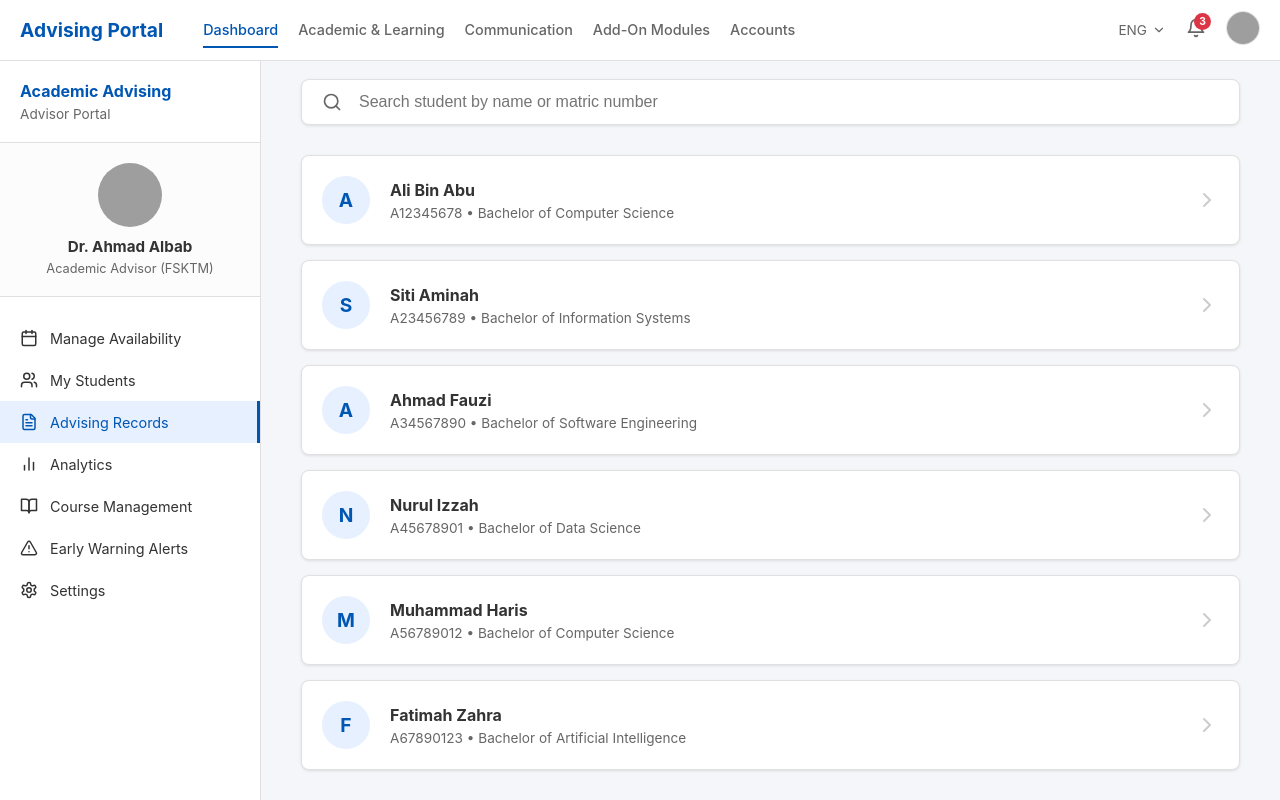
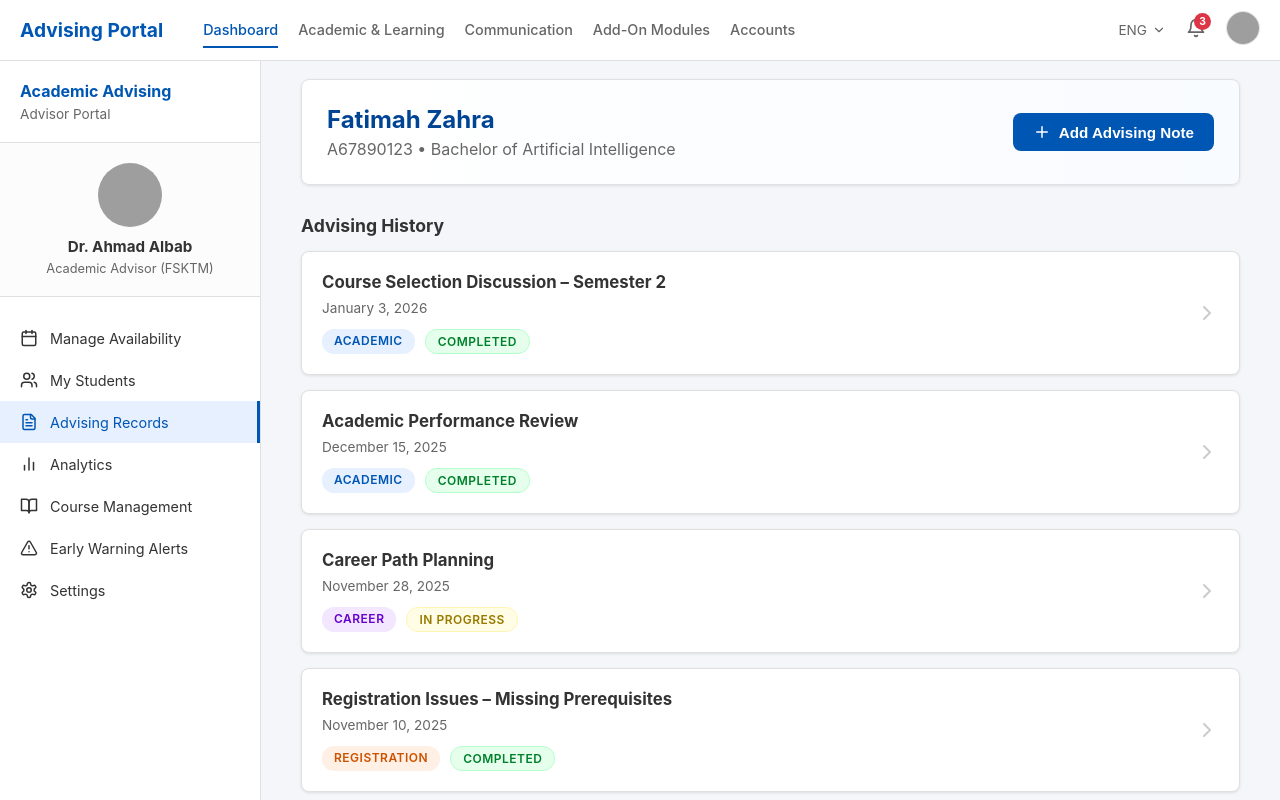
Before and after one commit to evelynngoh/ESDM, a React (Vite) app in the folder advising-ui/: page / in a window 1280 px wide. Both pictures are taken after a click on the element 770 px from the left and 725 px from the top of the page. Built offline with nearby package versions, Linux system fonts and the light colour scheme; grey boxes are pictures that could not be loaded.

Commit message:
feat: add academic advising system UI mockup

```diff
--- a/advising-ui/index.html
+++ b/advising-ui/index.html
@@ -9,23 +9,7 @@
 </head>
 
 <body>
-  <div id="root">
-    <div style="font-family: sans-serif; padding: 20px;">
-      <h2>Loading Advising App...</h2>
-      <p>If this message doesn't disappear, there is an error.</p>
-      <p>Please check if you ran <code>npm install</code> in this folder.</p>
-    </div>
-  </div>
-  <script>
-    window.onerror = function (message, source, lineno, colno, error) {
-      var root = document.getElementById('root');
-      root.innerHTML += '<div style="color: red; background: #ffe6e6; padding: 10px; border: 1px solid red; margin-top: 20px;">' +
-        '<h3>Error Detected:</h3>' +
-        '<p>' + message + '</p>' +
-        '<p>Source: ' + source + ':' + lineno + '</p>' +
-        '</div>';
-    };
-  </script>
+  <div id="root"></div>
   <script type="module" src="/src/main.jsx"></script>
 </body>
 
--- a/advising-ui/src/App.jsx
+++ b/advising-ui/src/App.jsx
@@ -16,7 +16,9 @@ import {
     BookOpen,
     BarChart2,
     Calendar,
-    FileText
+    FileText,
+    ArrowLeft,
+    Plus
 } from 'lucide-react';
 
 const SidebarItem = ({ icon: Icon, label, active = false }) => (
@@ -26,8 +28,8 @@ const SidebarItem = ({ icon: Icon, label, active = false }) => (
     </div>
 );
 
-const StudentCard = ({ name, matric, program }) => (
-    <div className="student-card">
+const StudentCard = ({ name, matric, program, onClick }) => (
+    <div className="student-card" onClick={onClick}>
         <div className="student-info">
             <div className="student-avatar-placeholder">
                 {name.charAt(0)}
@@ -41,7 +43,46 @@ const StudentCard = ({ name, matric, program }) => (
     </div>
 );
 
+const StatusTag = ({ status }) => {
+    let className = 'tag tag-status ';
+    if (status === 'Completed') className += 'tag-success';
+    else if (status === 'In Progress') className += 'tag-warning';
+
+    return <span className={className}>{status}</span>;
+}
+
+const CategoryTag = ({ category }) => {
+    const colors = {
+        'Academic': 'tag-blue',
+        'Career': 'tag-purple',
+        'Registration': 'tag-orange',
+        'Personal': 'tag-teal'
+    };
+    return <span className={`tag ${colors[category] || 'tag-gray'}`}>{category}</span>;
+}
+
+const AdvisingRecordCard = ({ title, date, category, status }) => (
+    <div className="advising-card">
+        <div className="advising-card-content">
+            <div className="advising-main">
+                <h4 className="advising-title">{title}</h4>
+                <div className="advising-meta">
+                    <span className="advising-date">{date}</span>
+                </div>
+                <div className="advising-tags">
+                    <CategoryTag category={category} />
+                    <StatusTag status={status} />
+                </div>
+            </div>
+            <ChevronRight className="card-arrow" />
+        </div>
+    </div>
+);
+
 function App() {
+    const [currentView, setCurrentView] = useState('list'); // 'list' or 'detail'
+    const [selectedStudent, setSelectedStudent] = useState(null);
+
     const students = [
         { name: 'Ali Bin Abu', matric: 'A12345678', program: 'Bachelor of Computer Science' },
         { name: 'Siti Aminah', matric: 'A23456789', program: 'Bachelor of Information Systems' },
@@ -50,6 +91,24 @@ function App() {
         { name: 'Muhammad Haris', matric: 'A56789012', program: 'Bachelor of Computer Science' },
         { name: 'Fatimah Zahra', matric: 'A67890123', program: 'Bachelor of Artificial Intelligence' },
     ];
+
+    const advisingHistory = [
+        { title: 'Course Selection Discussion – Semester 2', date: 'January 3, 2026', category: 'Academic', status: 'Completed' },
+        { title: 'Academic Performance Review', date: 'December 15, 2025', category: 'Academic', status: 'Completed' },
+        { title: 'Career Path Planning', date: 'November 28, 2025', category: 'Career', status: 'In Progress' },
+        { title: 'Registration Issues – Missing Prerequisites', date: 'November 10, 2025', category: 'Registration', status: 'Completed' },
+        { title: 'Personal Development Check-in', date: 'October 22, 2025', category: 'Personal', status: 'Completed' },
+    ];
+
+    const handleStudentClick = (student) => {
+        setSelectedStudent(student);
+        setCurrentView('detail');
+    };
+
+    const handleBackClick = () => {
+        setCurrentView('list');
+        setSelectedStudent(null);
+    };
 
     return (
         <div className="dashboard-layout">
@@ -104,6 +163,8 @@ function App() {
 
                 {/* Main Content Area */}
                 <main className="content-area">
+                    {currentView === 'list' ? (
+                        <>
                             <div className="content-header">
                                 <h1>Student List</h1>
                                 <p>Select a student to view advising notes and recommendations</p>
@@ -118,15 +179,44 @@ function App() {
 
                             <div className="student-list">
                                 {students.map((student, index) => (
-                            <StudentCard key={index} {...student} />
+                                    <StudentCard key={index} {...student} onClick={() => handleStudentClick(student)} />
                                 ))}
                             </div>
+                        </>
+                    ) : (
+                        <div className="details-view">
+                            <button className="back-button" onClick={handleBackClick}>
+                                <ArrowLeft size={20} /> Back to Student List
+                            </button>
+
+                            <div className="content-header small-margin">
+                                <h1>Advising Notes</h1>
+                            </div>
+
+                            <div className="student-info-banner">
+                                <div className="banner-details">
+                                    <h2 className="banner-name">{selectedStudent.name}</h2>
+                                    <p className="banner-sub">{selectedStudent.matric} • {selectedStudent.program}</p>
+                                </div>
+                                <button className="btn-primary">
+                                    <Plus size={18} /> Add Advising Note
+                                </button>
+                            </div>
+
+                            <div className="history-section">
+                                <h3>Advising History</h3>
+                                <div className="history-list">
+                                    {advisingHistory.map((record, index) => (
+                                        <AdvisingRecordCard key={index} {...record} />
+                                    ))}
+                                </div>
+                            </div>
+                        </div>
+                    )}
                 </main>
             </div>
         </div>
     );
 }
 
-
-
 export default App;
--- a/advising-ui/src/index.css
+++ b/advising-ui/src/index.css
@@ -315,3 +315,174 @@ body {
 .student-card:hover .card-arrow {
     color: var(--primary-blue);
 }
+
+/* Advising Notes View */
+.back-button {
+    background: none;
+    border: none;
+    display: flex;
+    align-items: center;
+    gap: 8px;
+    color: var(--text-muted);
+    cursor: pointer;
+    font-size: 0.95rem;
+    padding: 0;
+    margin-bottom: 20px;
+    font-weight: 500;
+}
+
+.back-button:hover {
+    color: var(--primary-blue);
+}
+
+.small-margin {
+    margin-bottom: 20px;
+}
+
+.student-info-banner {
+    background-color: var(--white);
+    border: 1px solid var(--border-color);
+    border-radius: var(--radius);
+    padding: 25px;
+    display: flex;
+    justify-content: space-between;
+    align-items: center;
+    margin-bottom: 30px;
+    box-shadow: var(--shadow-sm);
+    background: linear-gradient(to right, #ffffff, #f8fbff);
+}
+
+.banner-name {
+    margin: 0 0 5px;
+    font-size: 1.5rem;
+    color: var(--primary-dark);
+}
+
+.banner-sub {
+    margin: 0;
+    color: var(--text-muted);
+    font-size: 1rem;
+}
+
+.btn-primary {
+    background-color: var(--primary-blue);
+    color: white;
+    border: none;
+    padding: 10px 20px;
+    border-radius: var(--radius);
+    font-weight: 600;
+    cursor: pointer;
+    display: flex;
+    align-items: center;
+    gap: 8px;
+    font-size: 0.95rem;
+    transition: background 0.2s;
+}
+
+.btn-primary:hover {
+    background-color: var(--primary-dark);
+}
+
+.history-section h3 {
+    margin: 0 0 15px;
+    font-size: 1.1rem;
+    color: var(--text-dark);
+}
+
+.history-list {
+    display: flex;
+    flex-direction: column;
+    gap: 15px;
+}
+
+.advising-card {
+    background-color: var(--white);
+    border: 1px solid var(--border-color);
+    border-radius: var(--radius);
+    padding: 20px;
+    transition: all 0.2s ease;
+    cursor: pointer;
+    box-shadow: var(--shadow-sm);
+}
+
+.advising-card:hover {
+    box-shadow: var(--shadow-md);
+    border-color: var(--primary-blue);
+    transform: translateY(-2px);
+}
+
+.advising-card-content {
+    display: flex;
+    justify-content: space-between;
+    align-items: center;
+}
+
+.advising-main {
+    flex: 1;
+}
+
+.advising-title {
+    margin: 0 0 5px;
+    font-size: 1.05rem;
+}
+
+.advising-meta {
+    margin-bottom: 12px;
+}
+
+.advising-date {
+    font-size: 0.85rem;
+    color: var(--text-muted);
+}
+
+.advising-tags {
+    display: flex;
+    gap: 10px;
+}
+
+/* Tags */
+.tag {
+    font-size: 0.75rem;
+    padding: 4px 12px;
+    border-radius: 12px;
+    font-weight: 600;
+    text-transform: uppercase;
+    letter-spacing: 0.5px;
+}
+
+.tag-blue {
+    background-color: #e6f0ff;
+    color: #0056b3;
+}
+
+.tag-purple {
+    background-color: #f3e6ff;
+    color: #6600cc;
+}
+
+.tag-orange {
+    background-color: #fff0e6;
+    color: #cc5200;
+}
+
+.tag-teal {
+    background-color: #e6fffa;
+    color: #00997a;
+}
+
+.tag-gray {
+    background-color: #f0f0f0;
+    color: #666666;
+}
+
+.tag-success {
+    background-color: #e6ffed;
+    color: #00802b;
+    border: 1px solid #b3ffcc;
+}
+
+.tag-warning {
+    background-color: #fffde6;
+    color: #997a00;
+    border: 1px solid #fff5b3;
+}
```
Lines whose indentation alone changed are shown as unchanged.
